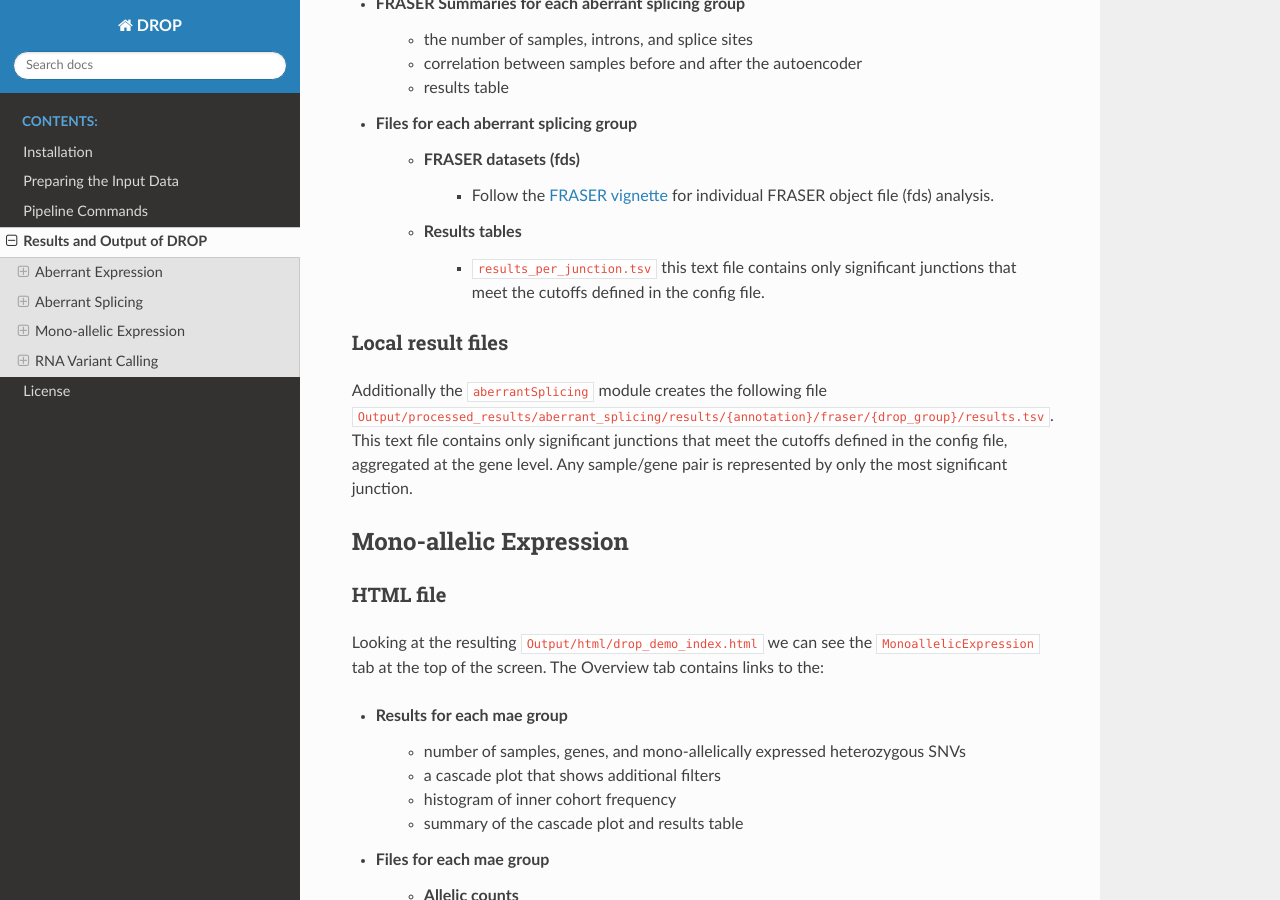
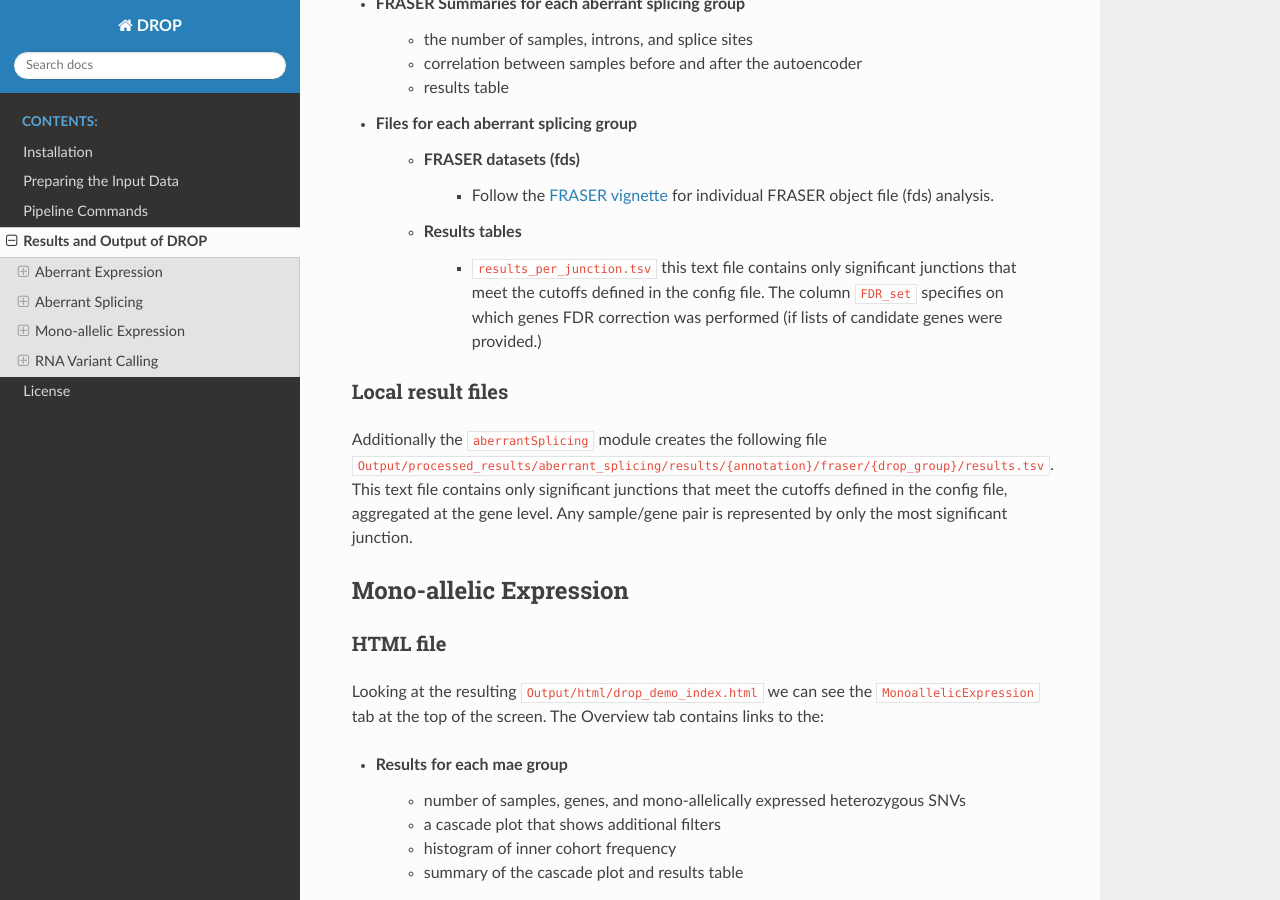
Before and after one commit to gagneurlab/drop, a Sphinx documentation site: the page built from docs/source/output.rst, in a window 1280 px wide and 900 px high, scrolled down 1693 px. Built offline with Sphinx 7.4.7 and the Read the Docs theme 2.0.0, drawn with Linux system fonts in a browser that asks for light colours; pages that are not in the unit, such as notebooks, are missing from menus.

Commit message:
documentation for FDR correction on candidate gene sets

```diff
--- a/docs/source/output.rst
+++ b/docs/source/output.rst
@@ -66,7 +66,7 @@ tab at the top of the screen. The Overview tab contains links to the:
     * FRASER datasets (fds)
         * Follow the `FRASER vignette <https://www.bioconductor.org/packages/devel/bioc/vignettes/FRASER/inst/doc/FRASER.pdf>`_ for individual FRASER object file (fds) analysis.
     * Results tables
-        * ``results_per_junction.tsv`` this text file contains only significant junctions that meet the cutoffs defined in the config file.
+        * ``results_per_junction.tsv`` this text file contains only significant junctions that meet the cutoffs defined in the config file. The column ``FDR_set`` specifies on which genes FDR correction was performed (if lists of candidate genes were provided.)
 
 Local result files
 ##################
```
Also changed, not shown: docs/source/prepare.rst (+22 -21 lines), 6 other files.
